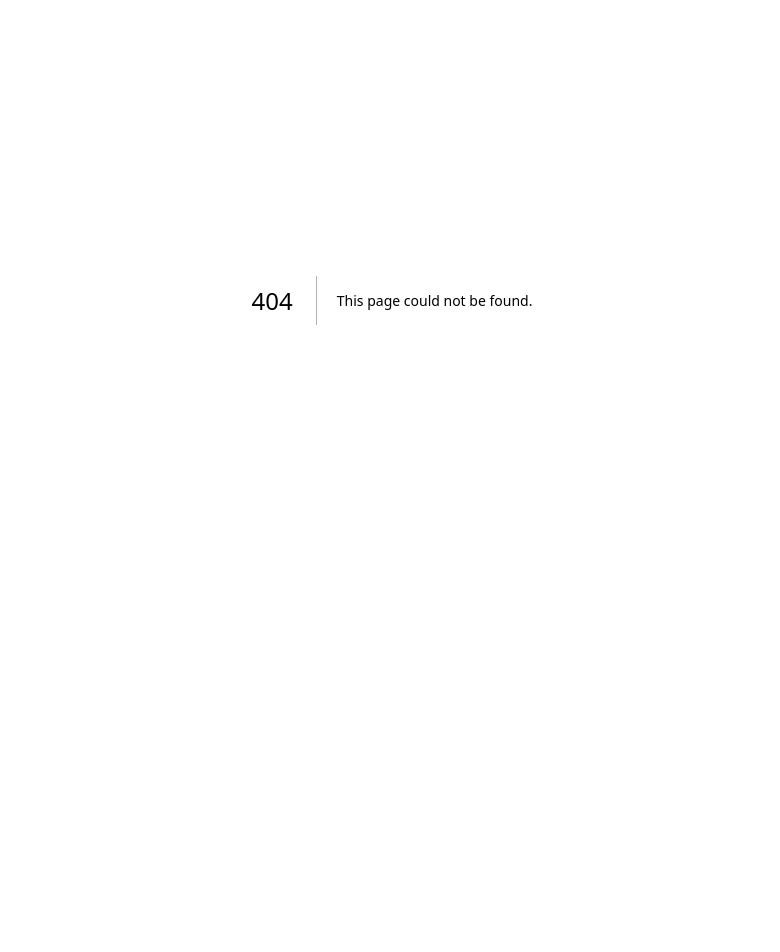
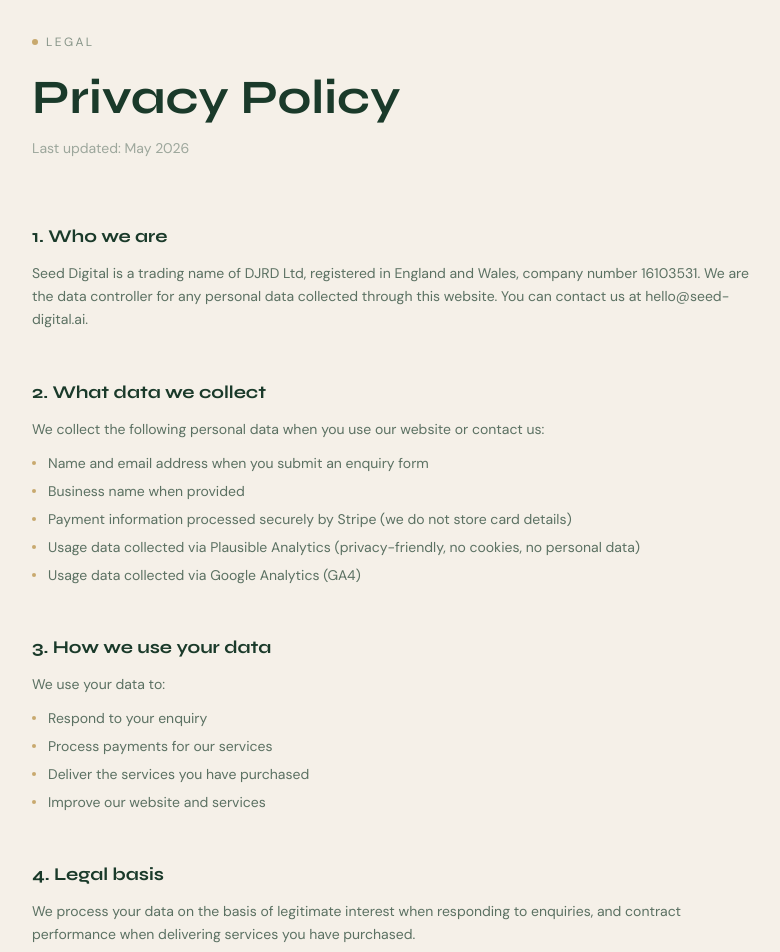
Before and after one commit to djrdunton-pocket/seed-digital, a Next.js app: page /privacy in a window 1280 px wide. Before the commit this address had no page. Shown: the part 100-1052 px from the top of the page, without its empty margins (248-1028 px from the left). Before the commit the page ends 800 px from the top, so only its background shows below. Built offline with nearby package versions, Linux system fonts and the light colour scheme.

Commit message:
git add . git commit -m "Add Privacy Policy link to footer"

```diff
--- a/app/components/Footer.tsx
+++ b/app/components/Footer.tsx
@@ -68,6 +68,7 @@ export default function Footer() {
             <p className="text-xs text-[#f5f0e8]/30">© 2026 Seed Digital. All rights reserved.</p>
             <div className="flex gap-6">
               <a href="/terms" className="text-xs text-[#f5f0e8]/30 hover:text-[#f5f0e8] transition-colors">Terms and Conditions</a>
+              <a href="/privacy" className="text-xs text-[#f5f0e8]/30 hover:text-[#f5f0e8] transition-colors">Privacy Policy</a>
             </div>
             <p className="text-xs text-[#f5f0e8]/30">Seed Digital is a trading name of DJRD Ltd · Registered in England and Wales · Company no. 16103531</p>
           </div>
--- /dev/null
+++ b/app/privacy/page.tsx
@@ -0,0 +1,97 @@
+export const metadata = {
+    title: 'Privacy Policy · Seed Digital',
+    description: 'Privacy policy for Seed Digital web design services.',
+  };
+
+  export default function PrivacyPage() {
+    return (
+      <main className="bg-[#f5f0e8] min-h-screen pt-32 pb-24">
+        <div className="max-w-3xl mx-auto px-6">
+          <div className="inline-flex items-center gap-2 mb-6">
+            <div className="w-1.5 h-1.5 rounded-full bg-[#c8a96e]" />
+            <span className="text-xs tracking-[0.2em] uppercase text-[#1a3a2a]/50">Legal</span>
+          </div>
+          <h1 className="font-syne text-4xl md:text-5xl font-bold text-[#1a3a2a] mb-4">Privacy Policy</h1>
+          <p className="text-sm text-[#1a3a2a]/40 mb-16">Last updated: May 2026</p>
+
+          <div className="flex flex-col gap-12">
+
+            <div>
+              <h2 className="font-syne text-lg font-bold text-[#1a3a2a] mb-3">1. Who we are</h2>
+              <p className="text-[#1a3a2a]/70 leading-relaxed text-sm">Seed Digital is a trading name of DJRD Ltd, registered in England and Wales, company number 16103531. We are the data controller for any personal data collected through this website. You can contact us at hello@seed-digital.ai.</p>
+            </div>
+
+            <div>
+              <h2 className="font-syne text-lg font-bold text-[#1a3a2a] mb-3">2. What data we collect</h2>
+              <p className="text-[#1a3a2a]/70 leading-relaxed text-sm mb-3">We collect the following personal data when you use our website or contact us:</p>
+              <ul className="flex flex-col gap-2">
+                {['Name and email address when you submit an enquiry form', 'Business name when provided', 'Payment information processed securely by Stripe (we do not store card details)', 'Usage data collected via Plausible Analytics (privacy-friendly, no cookies, no personal data)', 'Usage data collected via Google Analytics (GA4)'].map((item) => (
+                  <li key={item} className="flex items-start gap-3 text-sm text-[#1a3a2a]/70">
+                    <div className="w-1 h-1 rounded-full bg-[#c8a96e] mt-2 flex-shrink-0" />
+                    {item}
+                  </li>
+                ))}
+              </ul>
+            </div>
+
+            <div>
+              <h2 className="font-syne text-lg font-bold text-[#1a3a2a] mb-3">3. How we use your data</h2>
+              <p className="text-[#1a3a2a]/70 leading-relaxed text-sm mb-3">We use your data to:</p>
+              <ul className="flex flex-col gap-2">
+                {['Respond to your enquiry', 'Process payments for our services', 'Deliver the services you have purchased', 'Improve our website and services'].map((item) => (
+                  <li key={item} className="flex items-start gap-3 text-sm text-[#1a3a2a]/70">
+                    <div className="w-1 h-1 rounded-full bg-[#c8a96e] mt-2 flex-shrink-0" />
+                    {item}
+                  </li>
+                ))}
+              </ul>
+            </div>
+
+            <div>
+              <h2 className="font-syne text-lg font-bold text-[#1a3a2a] mb-3">4. Legal basis</h2>
+              <p className="text-[#1a3a2a]/70 leading-relaxed text-sm">We process your data on the basis of legitimate interest when responding to enquiries, and contract performance when delivering services you have purchased.</p>
+            </div>
+
+            <div>
+              <h2 className="font-syne text-lg font-bold text-[#1a3a2a] mb-3">5. Data sharing</h2>
+              <p className="text-[#1a3a2a]/70 leading-relaxed text-sm">We do not sell your data. We share data only with the following third parties where necessary to deliver our services: Stripe (payment processing), Plausible Analytics (website analytics), Google Analytics (website analytics). All third parties are GDPR compliant.</p>
+            </div>
+
+            <div>
+              <h2 className="font-syne text-lg font-bold text-[#1a3a2a] mb-3">6. Cookies</h2>
+              <p className="text-[#1a3a2a]/70 leading-relaxed text-sm">We use Plausible Analytics which is cookieless and does not track personal data. Google Analytics uses cookies to collect anonymous usage data. You can opt out of Google Analytics by using the Google Analytics opt-out browser add-on.</p>
+            </div>
+
+            <div>
+              <h2 className="font-syne text-lg font-bold text-[#1a3a2a] mb-3">7. Data retention</h2>
+              <p className="text-[#1a3a2a]/70 leading-relaxed text-sm">We retain your personal data for as long as necessary to deliver our services and comply with legal obligations. Enquiry data is retained for up to 2 years.</p>
+            </div>
+
+            <div>
+              <h2 className="font-syne text-lg font-bold text-[#1a3a2a] mb-3">8. Your rights</h2>
+              <p className="text-[#1a3a2a]/70 leading-relaxed text-sm mb-3">Under UK GDPR you have the right to:</p>
+              <ul className="flex flex-col gap-2">
+                {['Access the personal data we hold about you', 'Request correction of inaccurate data', 'Request deletion of your data', 'Object to processing of your data', 'Request restriction of processing'].map((item) => (
+                  <li key={item} className="flex items-start gap-3 text-sm text-[#1a3a2a]/70">
+                    <div className="w-1 h-1 rounded-full bg-[#c8a96e] mt-2 flex-shrink-0" />
+                    {item}
+                  </li>
+                ))}
+              </ul>
+              <p className="text-[#1a3a2a]/70 leading-relaxed text-sm mt-3">To exercise any of these rights, contact us at hello@seed-digital.ai. You also have the right to lodge a complaint with the ICO at ico.org.uk.</p>
+            </div>
+
+            <div>
+              <h2 className="font-syne text-lg font-bold text-[#1a3a2a] mb-3">9. Contact</h2>
+              <p className="text-[#1a3a2a]/70 leading-relaxed text-sm">For any privacy related queries contact us at hello@seed-digital.ai or write to DJRD Ltd, Bath, United Kingdom.</p>
+            </div>
+
+          </div>
+
+          <div className="mt-16 pt-8 border-t border-[#1a3a2a]/10">
+            <a href="/" className="text-sm text-[#1a3a2a]/50 hover:text-[#1a3a2a] transition-colors">← Back to Seed Digital</a>
+          </div>
+        </div>
+      </main>
+    );
+  }
```
